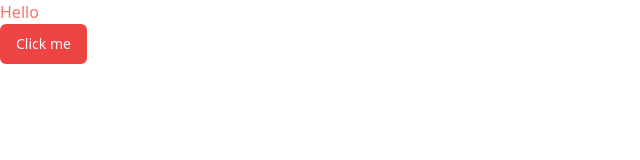
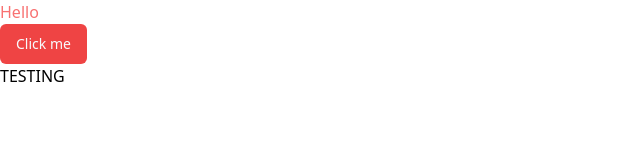
Before and after one commit to HaBui7/PFA_FE, a React (Vite) app in the folder financialapp/: page / in a window 1280 px wide. Shown: the top 160 px of the page, without its empty margins (0-640 px from the left). Built offline with nearby package versions, Linux system fonts and the light colour scheme.

Commit message:
Update App.tsx

```diff
--- a/financialapp/src/App.tsx
+++ b/financialapp/src/App.tsx
@@ -5,6 +5,7 @@ function App() {
     <div>
       <h1 className="text-warning md:text-red-400">Hello</h1>
       <Button className="bg-red-500">Click me</Button>
+      <h1>TESTING</h1>
     </div>
   );
 }
```
